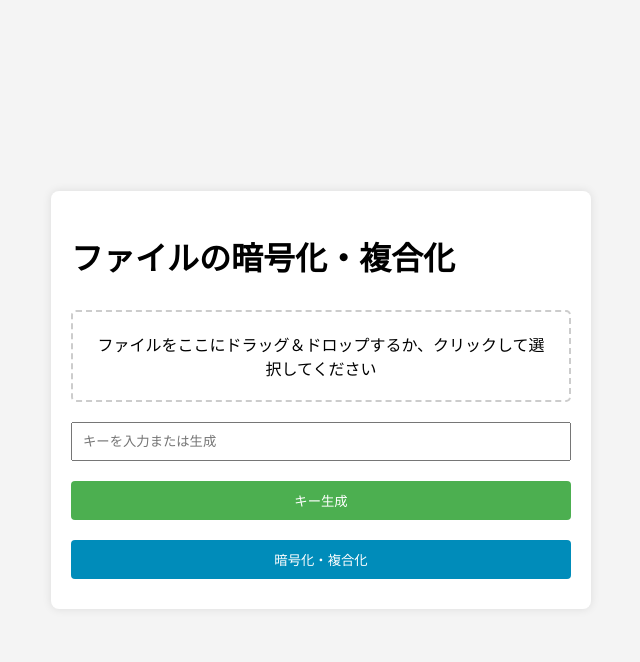
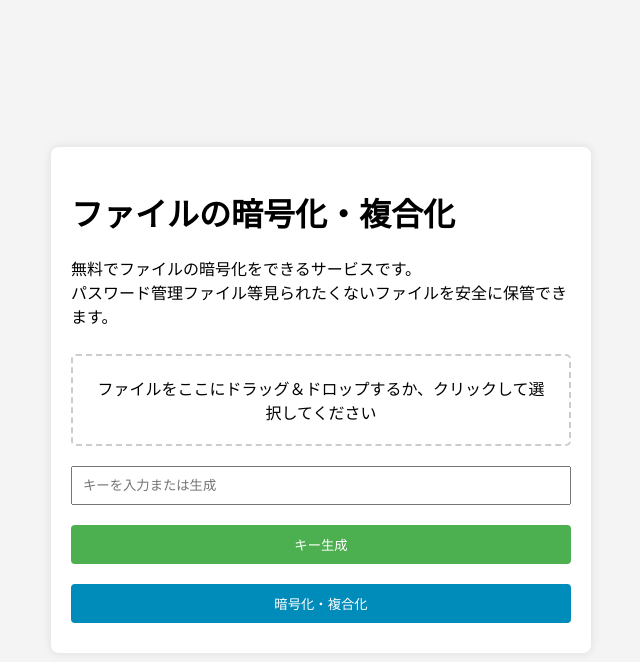
Before and after one commit to ryohei-iwamoto/DataEncrypt, a Flask app: page / in a window 1280 px wide. Shown: the top 662 px of the page, without its empty margins (319-959 px from the left). Run offline with Flask 3, Linux system fonts and the light colour scheme.

Commit message:
説明の追加

```diff
--- a/templates/index.html
+++ b/templates/index.html
@@ -11,6 +11,7 @@
 <body>
     <div class="container">
         <h1>ファイルの暗号化・複合化</h1>
+        <p>無料でファイルの暗号化をできるサービスです。<br>パスワード管理ファイル等見られたくないファイルを安全に保管できます。</p>
         {% with messages = get_flashed_messages(category_filter=["error"]) %}
         {% if messages %}
         <ul class="flashes">
```
